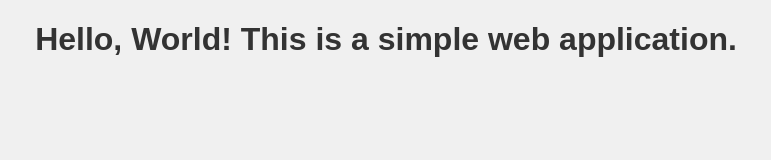
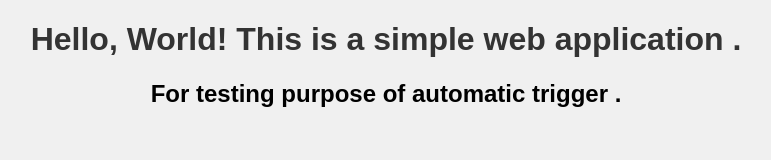
Before and after one commit to SanaAmir25/Terminal, a plain HTML site: page index.html in a window 1280 px wide. Shown: the whole page, without its empty margins (254-1025 px from the left). Drawn offline with Linux system fonts and the light colour scheme.

Commit message:
Update index.html

```diff
--- a/index.html
+++ b/index.html
@@ -15,7 +15,9 @@
     </style>
 </head>
 <body>
-    <h1>Hello, World! This is a simple web application.</h1>
+    <h1>Hello, World! This is a simple web application .</h1>
+
+    <h2>For testing purpose of automatic trigger .</h2>
     <!-- Your content goes here -->
 </body>
 </html>
```
